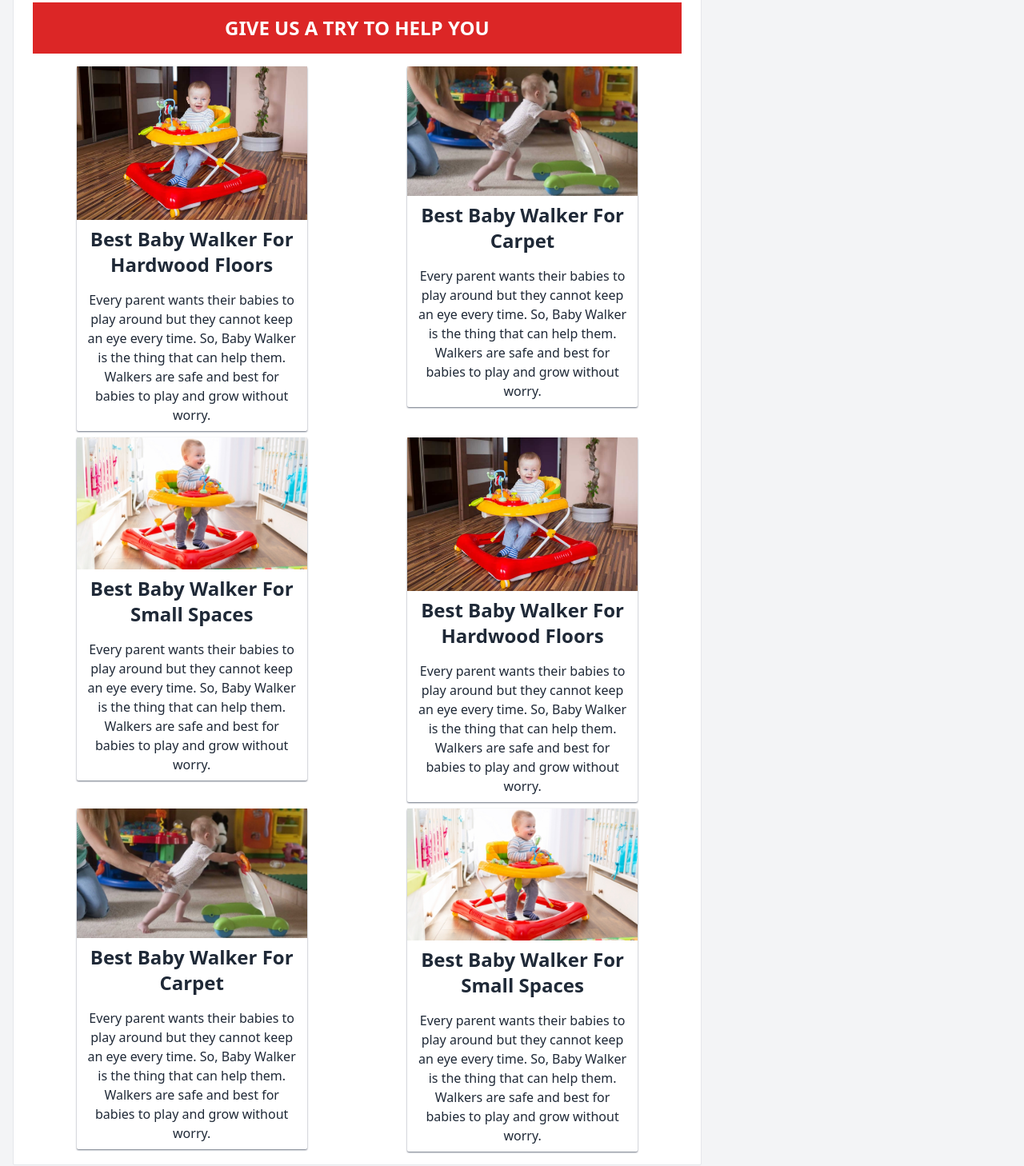
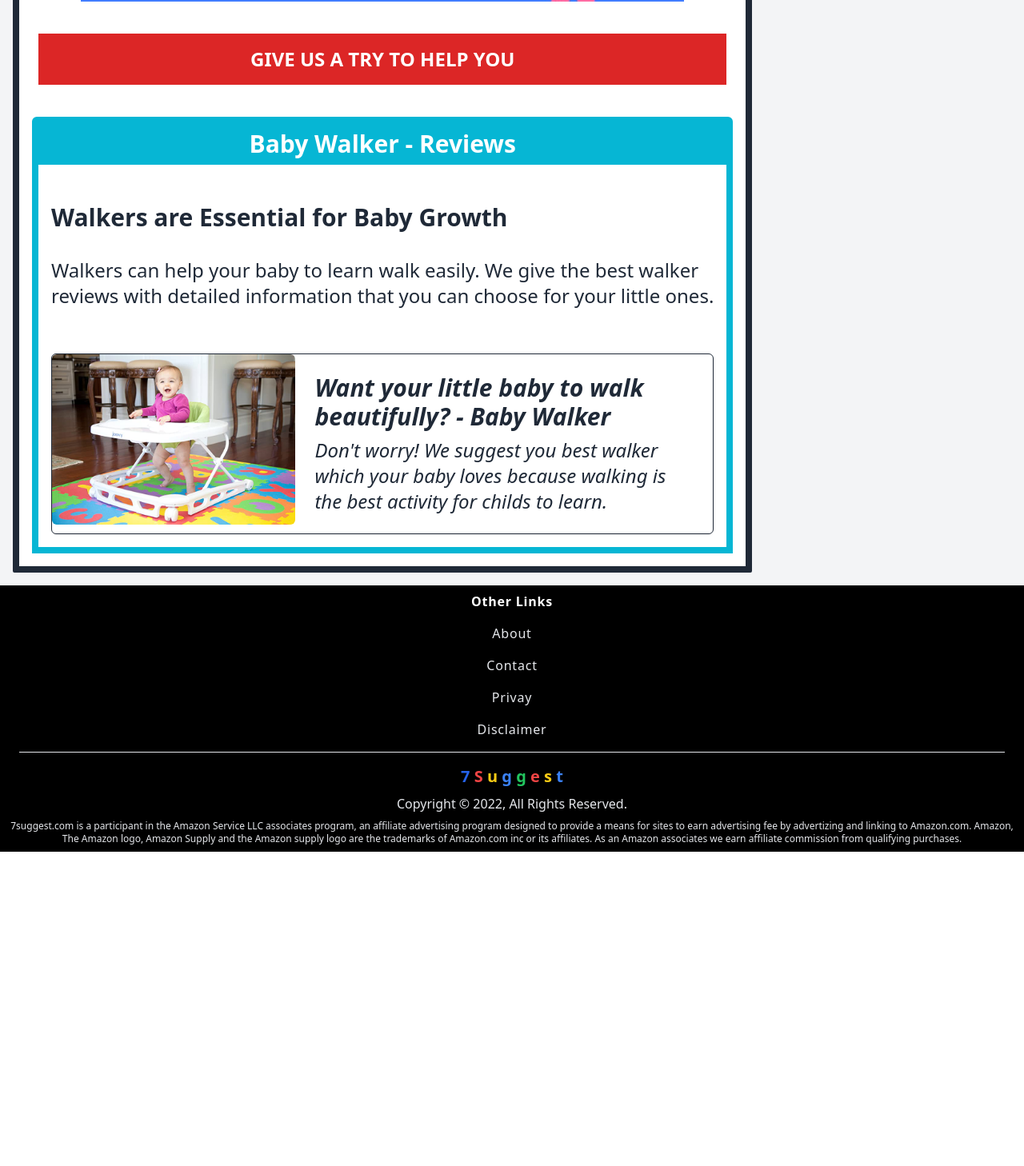
Before and after one commit to 7suggest/7suggestdotcom, a website built with Vite: page index.html in a window 1280 px wide. Shown: the part 732-2190 px from the top of the page at 80% size. After the commit the page ends 1797 px from the top, so only its background shows below. Built offline with nearby package versions, Linux system fonts and the light colour scheme.

Commit message:
Add files via upload

```diff
--- a/about.html
+++ b/about.html
@@ -77,7 +77,7 @@
     <main class="flex flex-col font-sans sm:flex-row bg-gray-100">
 
 
-        <div class="text-2xl border sm:m-4 rounded-sm p-4 text-gray-800  sm:w-3/4 bg-white">
+        <div class="text-xl sm:text-2xl sm:border-8 border-gray-800 sm:m-4 rounded-sm p-4 text-gray-800  sm:w-3/4 bg-white">
             <div class="text-black">
                 <h1 class="font-extrabold text-4xl  py-4">About Us</h1>
             </div>
--- a/index.html
+++ b/index.html
@@ -7,10 +7,12 @@
     <meta name="viewport" content="width=device-width, initial-scale=1.0">
     <link rel="stylesheet" href="input.css">
     <link rel="shortcut icon" href="/img/favicon.ico" type="image/x-icon">
-    <meta name="description" content="We help you to choose the quality product with good comparison and metrics according to your desires.">
+    <meta name="description"
+        content="We help you to choose the quality product with good comparison and metrics according to your desires.">
     <link rel="canonical" href="https://www.7suggest.com">
     <title>7Suggest - Help to Choose</title>
 </head>
+
 <body>
     <header>
         <nav class="bg-black sm:flex  sm:justify-between  text-gray-200  ">
@@ -81,9 +83,9 @@
     <main class="flex flex-col font-sans sm:flex-row bg-gray-100">
 
 
-        <div class="text-center text-2xl border sm:m-4 rounded-sm p-4 text-gray-800  sm:w-3/4 bg-white">
+        <div class="text-xl sm:text-2xl sm:border-8 border-gray-800 sm:m-4 rounded-sm p-4 text-gray-800  sm:w-3/4 bg-white">
 
-            <div class="text-black">
+            <div class="text-black text-center">
                 <h1 class="font-extrabold text-4xl  p-4">7Suggest</h1>
                 <p class=" font-semibold">
                     We Help You to Choose the Best Product in Your Range
@@ -94,165 +96,57 @@
                     <img class="sm:px-8 mx-auto" src="/img/home-page.png" alt="Choose the Best Product">
                 </div>
             </div>
+            <br>
+            <div class="m-2 p-4 bg-red-600 text-white">
+                <p class="font-bold text-center">GIVE US A TRY TO HELP YOU</p>
+            </div>
+            <br>
+            <div class="border-8 border-cyan-500 rounded-t-md ">
+                <p class="bg-cyan-500 font-extrabold text-white text-3xl text-center p-2">Baby Walker - Reviews</p>
+                <div class="m-2 p-2">
+<br>
+                    <p class="font-bold text-3xl">Walkers are Essential for Baby Growth</p>
+                    <br>
+                    <p>
+                        Walkers can help your baby to learn walk easily. We give the best walker reviews with
+                        detailed information that you can choose for your little ones.
+                    </p>
+                    <br>
 
-            <div class="m-2 p-4 bg-red-600 text-white">
-                <p class="font-bold t">GIVE US A TRY TO HELP YOU</p>
                 </div>
 
+                <a href="/baby-walker/index.html">
 
+                    <div class="flex-col sm:flex sm:flex-row m-4 border border-gray-800 shadow-sm hover:shadow-lg hover:bg-gray-100 italic rounded-md ">
+                        <div class=""><img class="rounded-md" src="/img/baby-walker.png" alt="Baby Walker"></div>
+                        <div class="m-2 p-4">
 
+                            <h2 class="font-bold text-3xl hover:underline hover:text-blue-500">Want your little baby to walk beautifully? - Baby Walker</h2>
+                        <br class="hidden">
+                            <p class="sm:pt-2">
+                               Don't worry! We suggest you best walker which your baby loves because walking is the best activity for childs to learn.
+                            </p>
 
-
-            <div class="pages-div sm:flex  sm:flex-wrap  justify-around">
-
-
-
-                <div
-                    class="mt-2 shadow-gray-500 rounded-sm shadow-sm hover:shadow-lg hover:shadow-gray-500 hover:text-black sm:w-72 sm:max-h-fit">
-                    <a class="flex-col" href="/baby-walker/index.html">
-
-                        <img class="" src="/img/best-baby-walker-for-hardwood-floors.png"
-                            alt="Best Baby Walker For Hardwood Floors Image">
-                        <div class="text-center">
-                            <h2 class="p-2 font-bold hover:underline">
-                                Best Baby Walker For Hardwood Floors
-                            </h2>
-                            <p class="p-2 text-base">
-                                Every parent wants their babies to play around but they cannot keep an eye every time.
-                                So,
-                                Baby
-                                Walker is the thing that can help them. Walkers are safe and best for babies to play and
-                                grow without worry.
-                            </p>
                         </div>
-                    </a>
-                </div>
-                <div
-                    class="mt-2 shadow-gray-500 rounded-sm shadow-sm hover:shadow-lg hover:shadow-gray-500 hover:text-black  sm:w-72 sm:max-h-fit">
-                    <a class="flex-col" href="/baby-walker/index.html">
-
-                        <img class="" src="/img/best-baby-walker-for-carpet.png"
-                            alt="Best Baby Walker For Carpet Image">
-                        <div class="text-center">
-                            <h2 class="p-2 font-bold hover:underline">
-                                Best Baby Walker For Carpet
-                            </h2>
-                            <p class="p-2 text-base">
-                                Every parent wants their babies to play around but they cannot keep an eye every time.
-                                So,
-                                Baby
-                                Walker is the thing that can help them. Walkers are safe and best for babies to play and
-                                grow without worry.
-                            </p>
                     </div>
                 </a>
             </div>
 
-                <div
-                    class="mt-2 shadow-gray-500 rounded-sm shadow-sm hover:shadow-lg hover:shadow-gray-500 hover:text-black  sm:w-72 sm:max-h-fit">
-                    <a class="flex-col" href="/baby-walker/index.html">
-
-                        <img class="" src="/img/best-baby-walker-for-small-spaces.png"
-                            alt="Best Baby Walker For Small Spaces Image">
-                        <div class="text-center">
-                            <h2 class="p-2 font-bold hover:underline">
-                                Best Baby Walker For Small Spaces
-                            </h2>
-                            <p class="p-2 text-base">
-                                Every parent wants their babies to play around but they cannot keep an eye every time.
-                                So,
-                                Baby
-                                Walker is the thing that can help them. Walkers are safe and best for babies to play and
-                                grow without worry.
-                            </p>
-                        </div>
-                    </a>
         </div>
 
-
-                <div
-                    class="mt-2 shadow-gray-500 rounded-sm shadow-sm hover:shadow-lg hover:shadow-gray-500 hover:text-black sm:w-72 sm:max-h-fit">
-                    <a class="flex-col" href="/baby-walker/index.html">
-
-                        <img class="" src="/img/best-baby-walker-for-hardwood-floors.png"
-                            alt="Best Baby Walker For Hardwood Floors Image">
-                        <div class="text-center">
-                            <h2 class="p-2 font-bold hover:underline">
-                                Best Baby Walker For Hardwood Floors
-                            </h2>
-                            <p class="p-2 text-base">
-                                Every parent wants their babies to play around but they cannot keep an eye every time.
-                                So,
-                                Baby
-                                Walker is the thing that can help them. Walkers are safe and best for babies to play and
-                                grow without worry.
-                            </p>
-                        </div>
-                    </a>
-                </div>
-                <div
-                    class="mt-2 shadow-gray-500 rounded-sm shadow-sm hover:shadow-lg hover:shadow-gray-500 hover:text-black  sm:w-72 sm:max-h-fit">
-                    <a class="flex-col" href="/baby-walker/index.html">
-
-                        <img class="" src="/img/best-baby-walker-for-carpet.png"
-                            alt="Best Baby Walker For Carpet Image">
-                        <div class="text-center">
-                            <h2 class="p-2 font-bold hover:underline">
-                                Best Baby Walker For Carpet
-                            </h2>
-                            <p class="p-2 text-base">
-                                Every parent wants their babies to play around but they cannot keep an eye every time.
-                                So,
-                                Baby
-                                Walker is the thing that can help them. Walkers are safe and best for babies to play and
-                                grow without worry.
-                            </p>
-                        </div>
-                    </a>
-                </div>
-
-                <div
-                    class="mt-2 shadow-gray-500 rounded-sm shadow-sm hover:shadow-lg hover:shadow-gray-500 hover:text-black  sm:w-72 sm:max-h-fit">
-                    <a class="flex-col" href="/baby-walker/index.html">
-
-                        <img class="" src="/img/best-baby-walker-for-small-spaces.png"
-                            alt="Best Baby Walker For Small Spaces Image">
-                        <div class="text-center">
-                            <h2 class="p-2 font-bold hover:underline">
-                                Best Baby Walker For Small Spaces
-                            </h2>
-                            <p class="p-2 text-base">
-                                Every parent wants their babies to play around but they cannot keep an eye every time.
-                                So,
-                                Baby
-                                Walker is the thing that can help them. Walkers are safe and best for babies to play and
-                                grow without worry.
-                            </p>
-                        </div>
-                    </a>
-                </div>
-
-
-
-            </div>
-        </div>
-
-        <div class="recent-post-div sm:mr-4  bg-black rounded-sm sm:my-4 sm:h-96 text-white ">
+        <div class="recent-post-div sm:mr-4  bg-black rounded-sm sm:my-4 sm:h-96 text-white sm:w-1/4 ">
 
             <p class="m-2 p-2 font-semibold text-center">
                 Recent Posts
             </p>
-            <div class="m-4 text-center sm:text-left">
+            <div class="m-4 px-4 sm:p-0 sm:m-4">
                 <ul class="">
-                    <li><a class="hover:underline" href="/baby-walker/index.html">Baby Walker - Find Out The Best
-                            Walkers for
-                            Babies</a></li>
-                            <li><a class="hover:underline" href="/baby-walker/abc.html">Baby Walker - Find Out The Best
-                                Walkers for
-                                Babies</a></li>
+                    <li><a class="hover:underline" href="/baby-walker/index.html">Want Your Little Baby to Walk beautifully? - Baby Walker</a></li>
+
 
                 </ul>
             </div>
+            <hr class="sm:hidden">
         </div>
 
 
--- a/privacy.html
+++ b/privacy.html
@@ -84,7 +84,7 @@
     <main class="flex flex-col font-sans sm:flex-row bg-gray-100">
 
 
-        <div class="text-2xl border sm:m-4 rounded-sm p-4 text-gray-800  sm:w-3/4 bg-white">
+        <div class="text-xl sm:text-2xl sm:border-8 border-gray-800 sm:m-4 rounded-sm p-4 text-gray-800  sm:w-3/4 bg-white">
             <div class="text-black">
                 <h1 class="font-extrabold text-4xl  py-4">Privacy Policy for 7Suggest</h1>
             </div>
```
Also changed, not shown: contact.html (+2 -1 lines), disclaimer.html (+1 -1 lines). Lines whose indentation alone changed are shown as unchanged.
